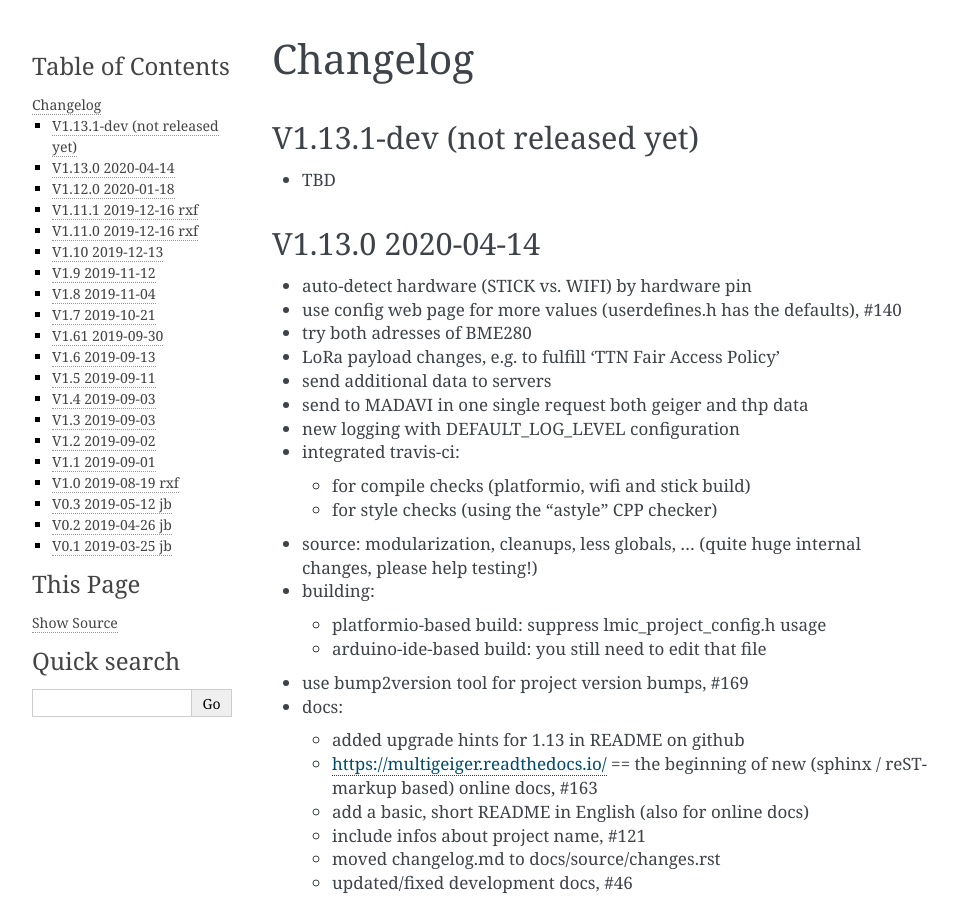
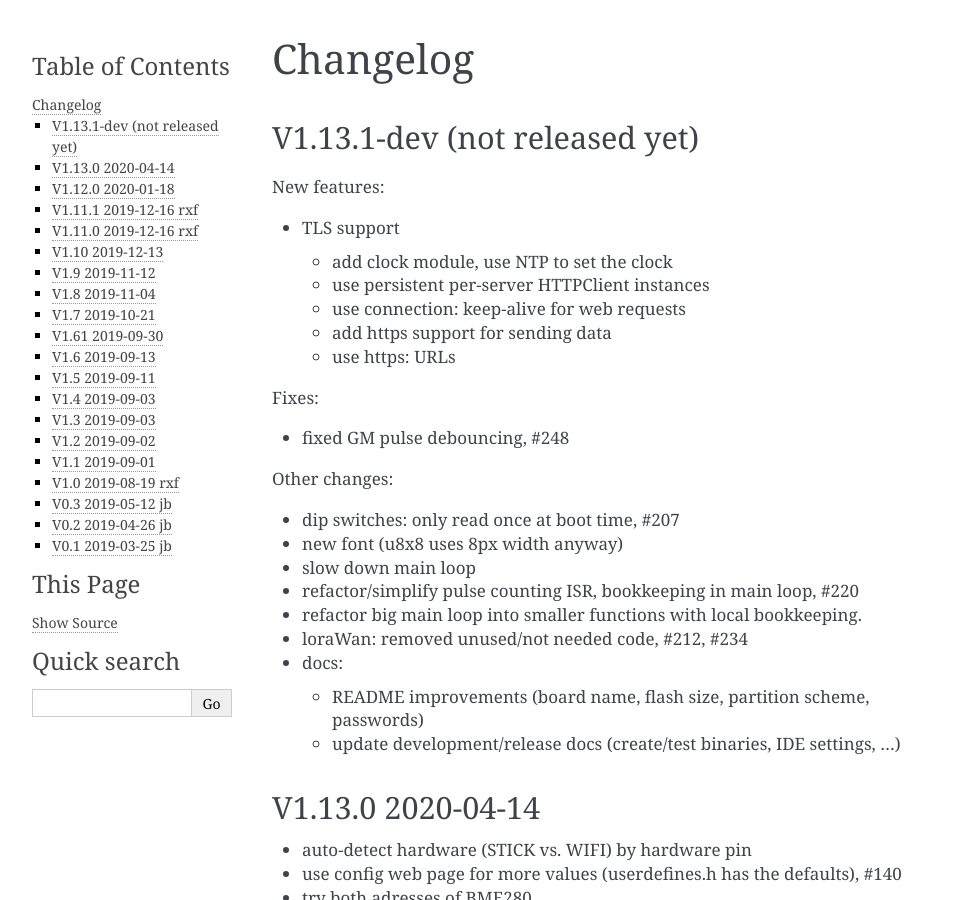
Before and after one commit to ecocurious2/MultiGeiger, a Sphinx documentation site: the page built from docs/source/changes.rst, in a window 1280 px wide and 900 px high. Shown: the whole window, without its empty margins (148-1106 px from the left). Built offline with Sphinx 7.4.7, drawn with Linux system fonts in a browser that asks for light colours.

Commit message:
update CHANGES

```diff
--- a/docs/source/changes.rst
+++ b/docs/source/changes.rst
@@ -6,7 +6,33 @@ Changelog
 V1.13.1-dev (not released yet)
 ------------------------------
 
-* TBD
+New features:
+
+* TLS support
+
+  - add clock module, use NTP to set the clock
+  - use persistent per-server HTTPClient instances
+  - use connection: keep-alive for web requests
+  - add https support for sending data
+  - use https: URLs
+
+Fixes:
+
+* fixed GM pulse debouncing, #248
+
+Other changes:
+
+* dip switches: only read once at boot time, #207
+* new font (u8x8 uses 8px width anyway)
+* slow down main loop
+* refactor/simplify pulse counting ISR, bookkeeping in main loop, #220
+* refactor big main loop into smaller functions with local bookkeeping.
+* loraWan: removed unused/not needed code, #212, #234
+* docs:
+
+  - README improvements (board name, flash size, partition scheme, passwords)
+  - update development/release docs (create/test binaries, IDE settings, ...)
+
 
 V1.13.0 2020-04-14
 ------------------
```
